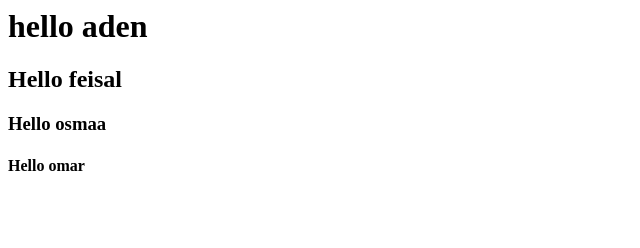
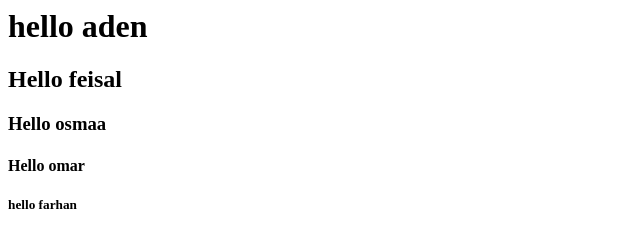
Before and after one commit to abdiqafar2439/website, a plain HTML site: page index.html in a window 1280 px wide. Shown: the full height of the page, 0-640 px from the left. Drawn offline with Linux system fonts and the light colour scheme.

Commit message:
i have added h5

```diff
--- a/index.html
+++ b/index.html
@@ -2,3 +2,4 @@
 <h2>Hello feisal</h2>
 <h3>Hello osmaa</h3>
 <h4>Hello omar</h4>
+<h5>hello farhan</h5>
```
